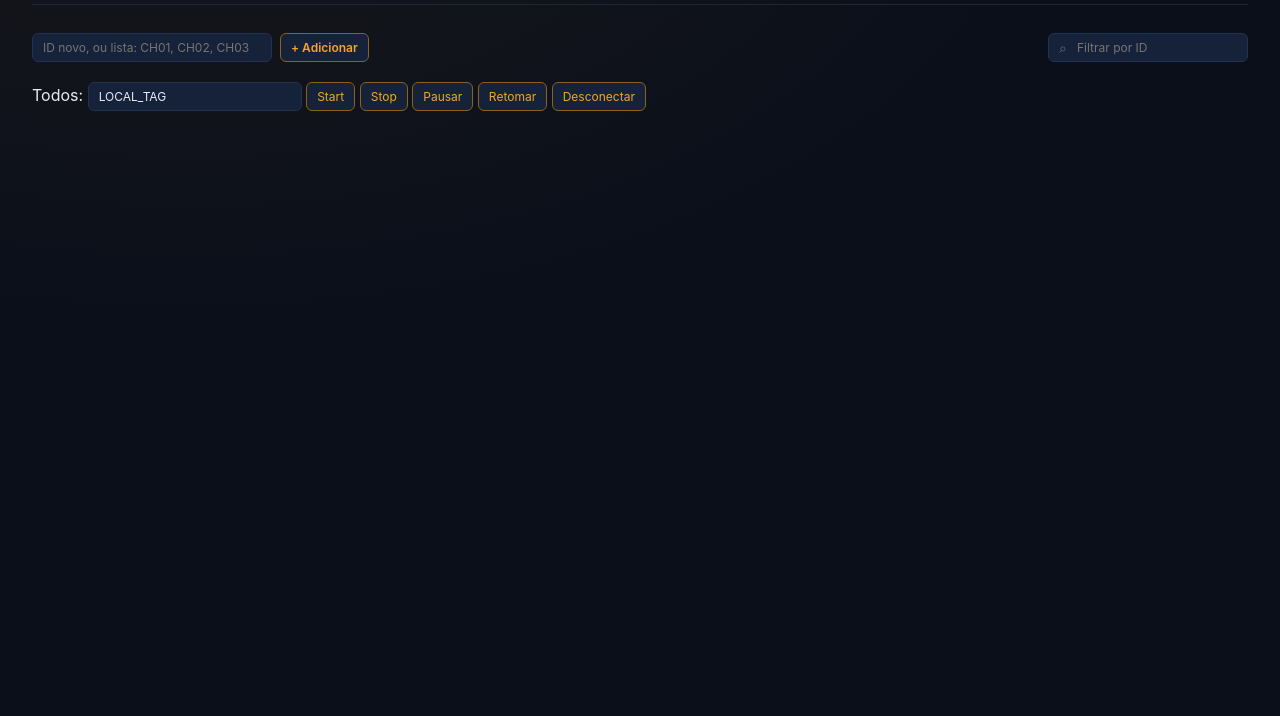
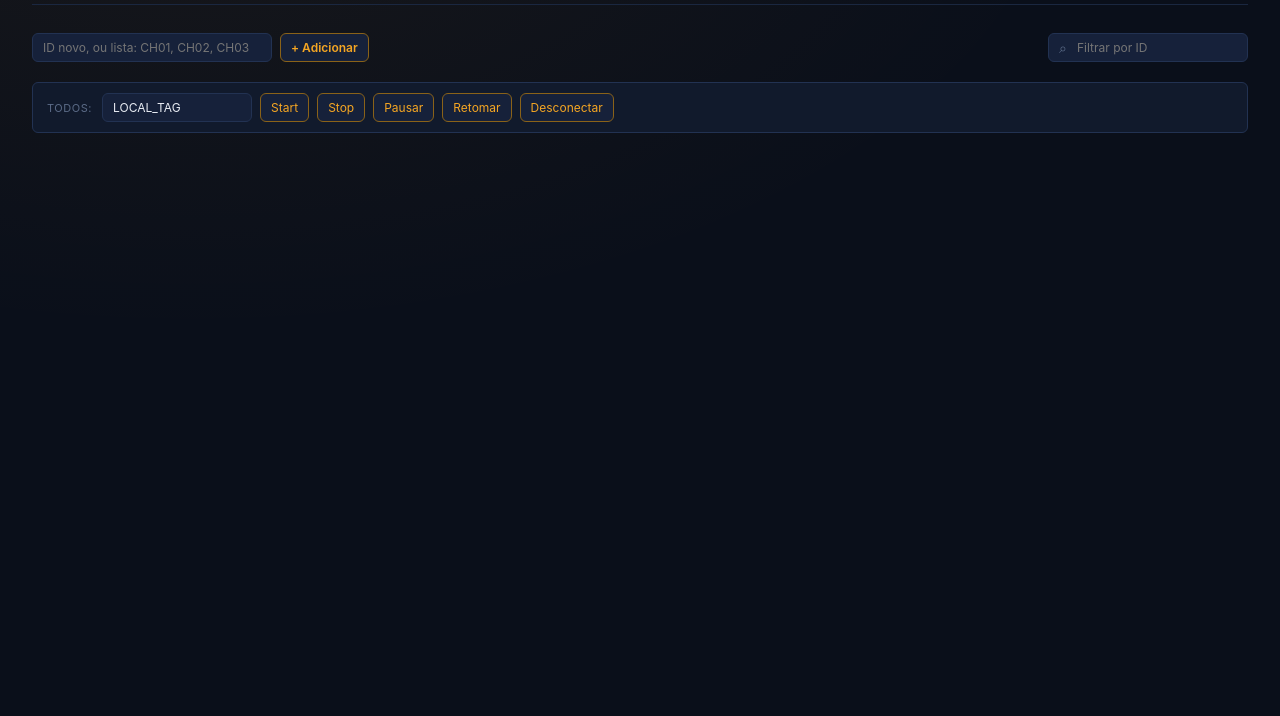
Before and after one commit to LucasGranatto/EV-Charger-Fleet-Simulator, a plain HTML site: page evchargersim/frontend/index.html in a window 1280 px wide. Shown: the part 84-800 px from the top of the page. Drawn offline with Linux system fonts and the light colour scheme; no server answers.

Commit message:
Adiciona bulk styling para o frontend

```diff
--- a/evchargersim/frontend/style.css
+++ b/evchargersim/frontend/style.css
@@ -166,6 +166,29 @@ button, input, select { font-family: inherit; }
   font-weight: 600;
   white-space: nowrap;
 }
+
+/* ── Faixa de ações em massa (conectar/desconectar/pausar/retomar todos) ── */
+.bulk-actions-row {
+  display: flex;
+  align-items: center;
+  gap: 8px;
+  flex-wrap: wrap;
+  margin-bottom: 18px;
+  padding: 10px 14px;
+  background: var(--surface);
+  border: 1px solid var(--border);
+  border-radius: var(--radius-sm);
+}
+
+.bulk-actions-label {
+  font-size: 11px;
+  text-transform: uppercase;
+  letter-spacing: 0.05em;
+  color: var(--text-faint);
+  margin-right: 2px;
+}
+
+#bulk-id-tag { width: 150px; }
 
 /* ── Grade de cards ────────────────────────────────────────────── */
 #grid {
@@ -401,7 +424,7 @@ button.danger:hover:not(:disabled) { background: var(--red-dim); }
   body { padding: 20px 16px 48px; }
   .topbar { flex-direction: column; align-items: flex-start; }
   .controls-row { flex-direction: column; align-items: stretch; }
-  #new-charger-id, #search-input { width: 100%; }
+  #new-charger-id, #search-input, #bulk-id-tag { width: 100%; }
   #grid { grid-template-columns: 1fr; }
 }
 
```
